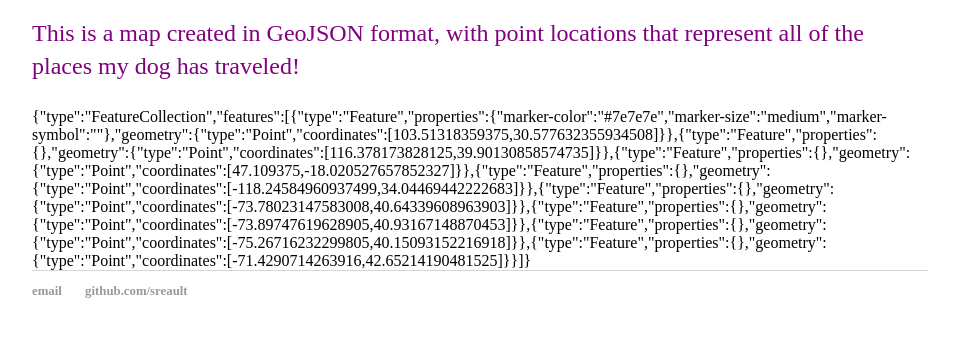
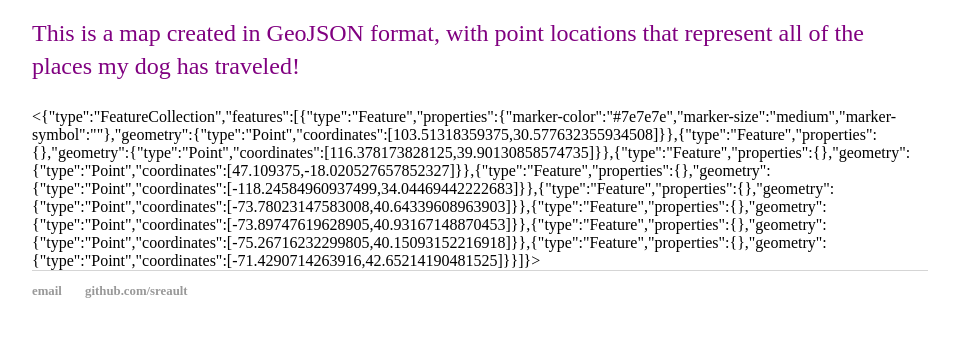
Before and after one commit to sreault/sreault.github.io, a Jekyll site: the page built from Maps/index.html, in a window 1280 px wide. Shown: the part 1668-2022 px from the top of the page, without its empty margins (160-1119 px from the left). Built offline with Jekyll 4.4.1, drawn with Linux system fonts in a browser that asks for light colours.

Commit message:
Update index.html

```diff
--- a/Maps/index.html
+++ b/Maps/index.html
@@ -25,4 +25,4 @@ title: Web Maps
   <p>This is a map created in GeoJSON format, with point locations that represent all of the places my dog has traveled!</p>
 </div><!-- /.blurb -->
 
-{"type":"FeatureCollection","features":[{"type":"Feature","properties":{"marker-color":"#7e7e7e","marker-size":"medium","marker-symbol":""},"geometry":{"type":"Point","coordinates":[103.51318359375,30.577632355934508]}},{"type":"Feature","properties":{},"geometry":{"type":"Point","coordinates":[116.378173828125,39.90130858574735]}},{"type":"Feature","properties":{},"geometry":{"type":"Point","coordinates":[47.109375,-18.020527657852327]}},{"type":"Feature","properties":{},"geometry":{"type":"Point","coordinates":[-118.24584960937499,34.04469442222683]}},{"type":"Feature","properties":{},"geometry":{"type":"Point","coordinates":[-73.78023147583008,40.64339608963903]}},{"type":"Feature","properties":{},"geometry":{"type":"Point","coordinates":[-73.89747619628905,40.93167148870453]}},{"type":"Feature","properties":{},"geometry":{"type":"Point","coordinates":[-75.26716232299805,40.15093152216918]}},{"type":"Feature","properties":{},"geometry":{"type":"Point","coordinates":[-71.4290714263916,42.65214190481525]}}]}
+<{"type":"FeatureCollection","features":[{"type":"Feature","properties":{"marker-color":"#7e7e7e","marker-size":"medium","marker-symbol":""},"geometry":{"type":"Point","coordinates":[103.51318359375,30.577632355934508]}},{"type":"Feature","properties":{},"geometry":{"type":"Point","coordinates":[116.378173828125,39.90130858574735]}},{"type":"Feature","properties":{},"geometry":{"type":"Point","coordinates":[47.109375,-18.020527657852327]}},{"type":"Feature","properties":{},"geometry":{"type":"Point","coordinates":[-118.24584960937499,34.04469442222683]}},{"type":"Feature","properties":{},"geometry":{"type":"Point","coordinates":[-73.78023147583008,40.64339608963903]}},{"type":"Feature","properties":{},"geometry":{"type":"Point","coordinates":[-73.89747619628905,40.93167148870453]}},{"type":"Feature","properties":{},"geometry":{"type":"Point","coordinates":[-75.26716232299805,40.15093152216918]}},{"type":"Feature","properties":{},"geometry":{"type":"Point","coordinates":[-71.4290714263916,42.65214190481525]}}]}>
```
